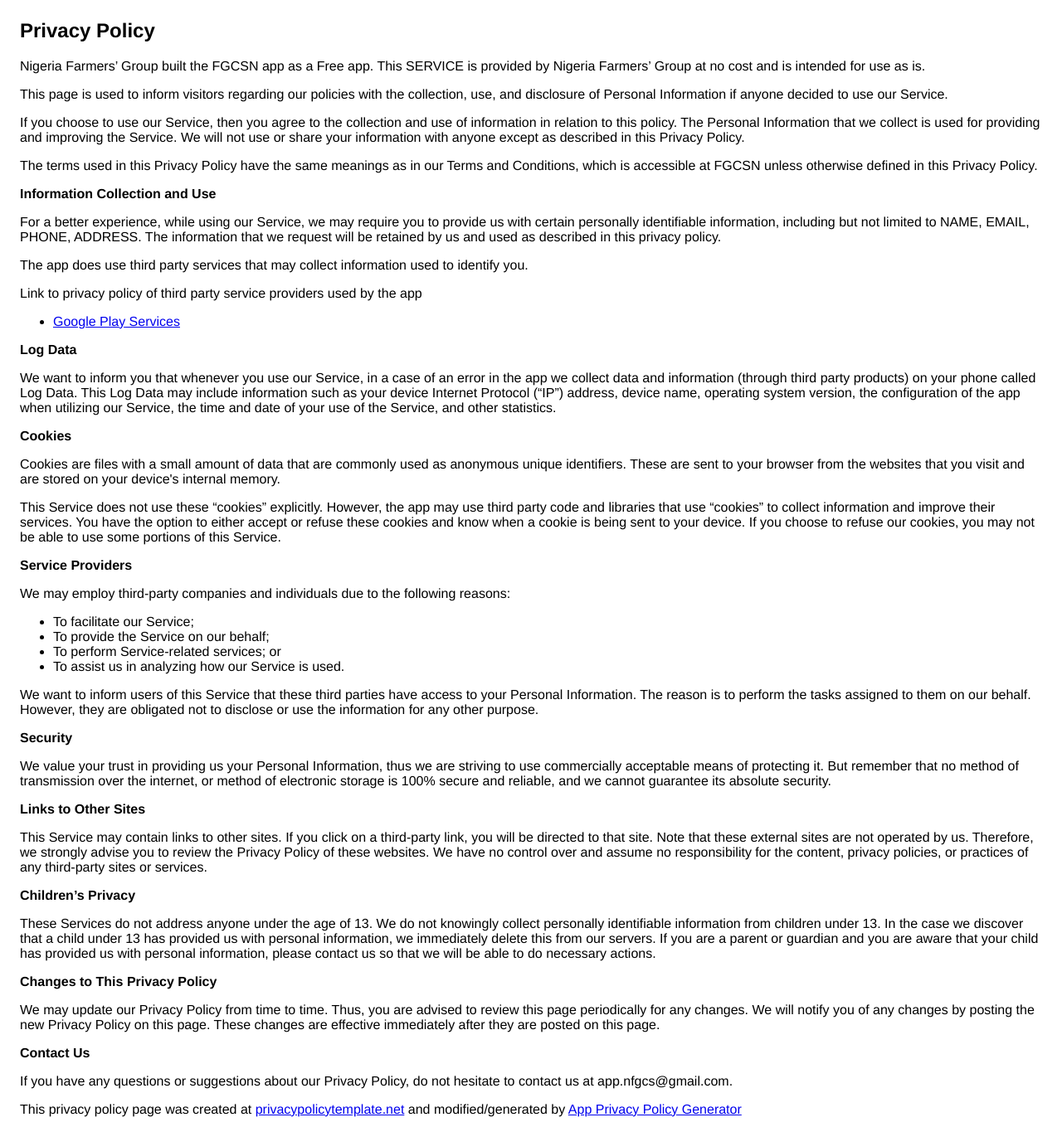
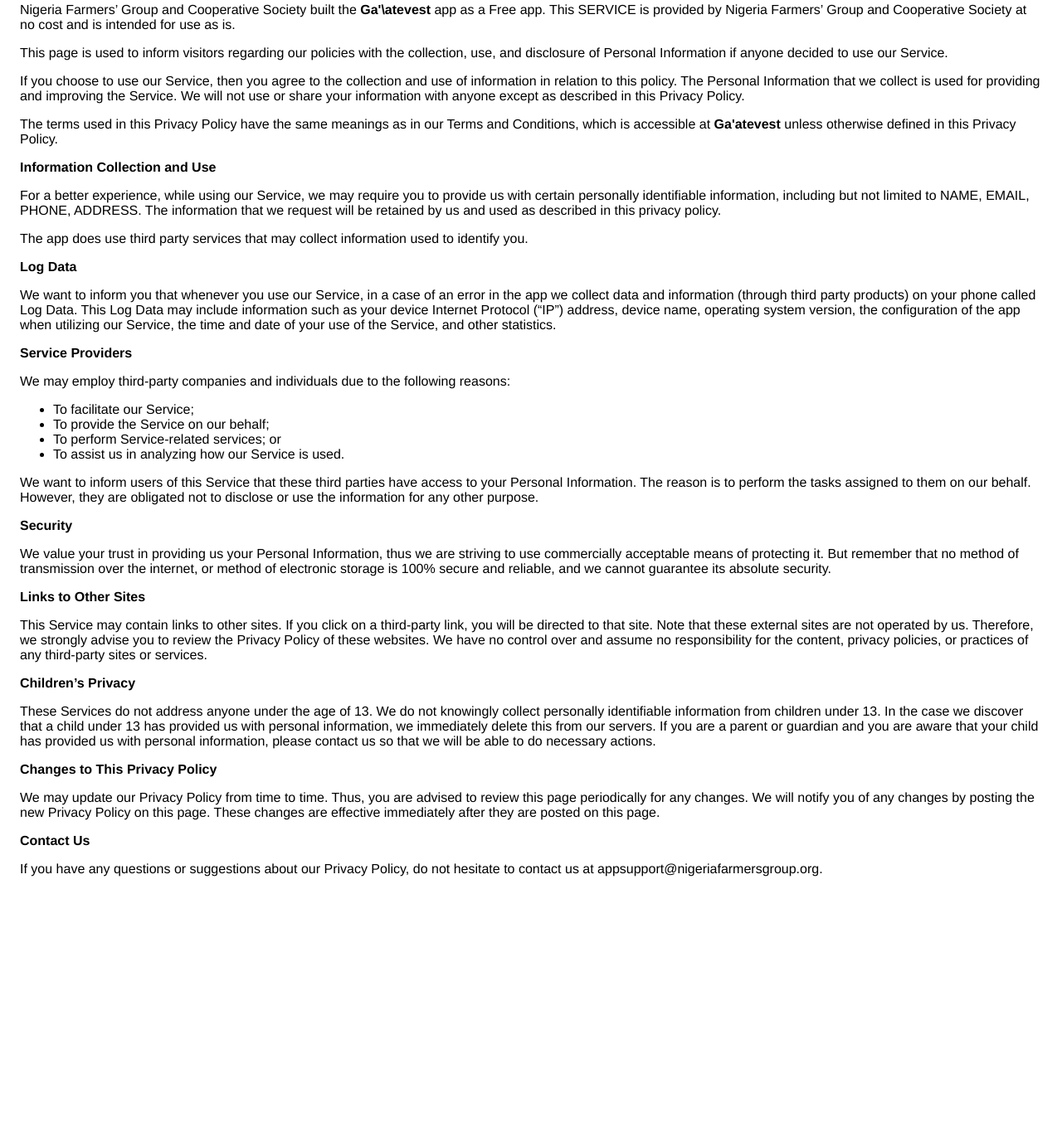
Before and after one commit to Zfinix/NFGCS_policy, a plain HTML site: page index.html in a window 1280 px wide. Shown: the part 21-1380 px from the top of the page at 83% size. After the commit the page ends 1118 px from the top, so only its background shows below. Drawn offline with Linux system fonts and the light colour scheme.

Commit message:
Update index.html

```diff
--- a/index.html
+++ b/index.html
@@ -7,17 +7,18 @@
       <style> body { font-family: 'Helvetica Neue', Helvetica, Arial, sans-serif; padding:1em; } </style>
     </head>
     <body>
-    <h2>Privacy Policy</h2> <p>
-                    Nigeria Farmers’ Group built the FGCSN app as
+        Nigeria Farmers’ Group and Cooperative Society built the <b>Ga'\atevest</b> app as
     a Free app. This SERVICE is provided by
-                    Nigeria Farmers’ Group at no cost and is intended for
+    Nigeria Farmers’ Group  and Cooperative Society at no cost and is intended for
     use as is.
-                  </p> <p>
+</p>
+<p>
     This page is used to inform visitors regarding
     our policies with the collection, use, and
     disclosure of Personal Information if anyone decided to use
     our Service.
-                  </p> <p>
+</p>
+<p>
     If you choose to use our Service, then you agree
     to the collection and use of information in relation to this
     policy. The Personal Information that we collect is
@@ -25,24 +26,28 @@
     We will not use or share your
     information with anyone except as described in this Privacy
     Policy.
-                  </p> <p>
+</p>
+<p>
     The terms used in this Privacy Policy have the same meanings
     as in our Terms and Conditions, which is accessible at
-                    FGCSN unless otherwise defined in this Privacy
+    <b>Ga'atevest</b> unless otherwise defined in this Privacy
     Policy.
-                  </p> <p><strong>Information Collection and Use</strong></p> <p>
+</p>
+<p><strong>Information Collection and Use</strong></p>
+<p>
     For a better experience, while using our Service,
     we may require you to provide us with certain
     personally identifiable information, including but not limited to NAME, EMAIL, PHONE, ADDRESS. The
     information that we request will be
     retained by us and used as described in this privacy policy.
-                  </p> <p>
+</p>
+<p>
     The app does use third party services that may collect
     information used to identify you.
-                  </p> <div><p>
-                      Link to privacy policy of third party service providers
-                      used by the app
-                    </p> <ul><li><a href="https://www.google.com/policies/privacy/" target="_blank">Google Play Services</a></li><!----><!----><!----><!----><!----><!----><!----><!----><!----><!----><!----><!----><!----></ul></div> <p><strong>Log Data</strong></p> <p>
+</p>
+
+<p><strong>Log Data</strong></p>
+<p>
     We want to inform you that whenever
     you use our Service, in a case of an error in the
     app we collect data and information (through third
@@ -52,37 +57,38 @@
     version, the configuration of the app when utilizing
     our Service, the time and date of your use of the
     Service, and other statistics.
-                  </p> <p><strong>Cookies</strong></p> <p>
-                    Cookies are files with a small amount of data that are
-                    commonly used as anonymous unique identifiers. These are
-                    sent to your browser from the websites that you visit and
-                    are stored on your device's internal memory.
-                  </p> <p>
-                    This Service does not use these “cookies” explicitly.
-                    However, the app may use third party code and libraries that
-                    use “cookies” to collect information and improve their
-                    services. You have the option to either accept or refuse
-                    these cookies and know when a cookie is being sent to your
-                    device. If you choose to refuse our cookies, you may not be
-                    able to use some portions of this Service.
-                  </p> <p><strong>Service Providers</strong></p> <p>
+</p>
+
+<p><strong>Service Providers</strong></p>
+<p>
     We may employ third-party companies
     and individuals due to the following reasons:
-                  </p> <ul><li>To facilitate our Service;</li> <li>To provide the Service on our behalf;</li> <li>To perform Service-related services; or</li> <li>To assist us in analyzing how our Service is used.</li></ul> <p>
+</p>
+<ul>
+    <li>To facilitate our Service;</li>
+    <li>To provide the Service on our behalf;</li>
+    <li>To perform Service-related services; or</li>
+    <li>To assist us in analyzing how our Service is used.</li>
+</ul>
+<p>
     We want to inform users of this
     Service that these third parties have access to your
     Personal Information. The reason is to perform the tasks
     assigned to them on our behalf. However, they are obligated
     not to disclose or use the information for any other
     purpose.
-                  </p> <p><strong>Security</strong></p> <p>
+</p>
+<p><strong>Security</strong></p>
+<p>
     We value your trust in providing us
     your Personal Information, thus we are striving to use
     commercially acceptable means of protecting it. But remember
     that no method of transmission over the internet, or method
     of electronic storage is 100% secure and reliable, and
     we cannot guarantee its absolute security.
-                  </p> <p><strong>Links to Other Sites</strong></p> <p>
+</p>
+<p><strong>Links to Other Sites</strong></p>
+<p>
     This Service may contain links to other sites. If you click
     on a third-party link, you will be directed to that site.
     Note that these external sites are not operated by
@@ -91,7 +97,9 @@
     We have no control over and assume no
     responsibility for the content, privacy policies, or
     practices of any third-party sites or services.
-                  </p> <p><strong>Children’s Privacy</strong></p> <p>
+</p>
+<p><strong>Children’s Privacy</strong></p>
+<p>
     These Services do not address anyone under the age of 13.
     We do not knowingly collect personally
     identifiable information from children under 13. In the case
@@ -102,21 +110,21 @@
     has provided us with personal information, please contact
     us so that we will be able to do
     necessary actions.
-                  </p> <p><strong>Changes to This Privacy Policy</strong></p> <p>
+</p>
+<p><strong>Changes to This Privacy Policy</strong></p>
+<p>
     We may update our Privacy Policy from
     time to time. Thus, you are advised to review this page
     periodically for any changes. We will
     notify you of any changes by posting the new Privacy Policy
     on this page. These changes are effective immediately after
     they are posted on this page.
-                  </p> <p><strong>Contact Us</strong></p> <p>
+</p>
+<p><strong>Contact Us</strong></p>
+<p>
     If you have any questions or suggestions about
     our Privacy Policy, do not hesitate to contact
-                    us at app.nfgcs@gmail.com.
-                  </p> <p>
-                    This privacy policy page was created at
-                    <a href="https://privacypolicytemplate.net" target="_blank">privacypolicytemplate.net</a>
-                    and modified/generated by
-                    <a href="https://app-privacy-policy-generator.firebaseapp.com/" target="_blank">App Privacy Policy Generator</a></p>
+    us at appsupport@nigeriafarmersgroup.org.
+</p>
    </body>
     </html>
```
Lines whose indentation alone changed are shown as unchanged.
